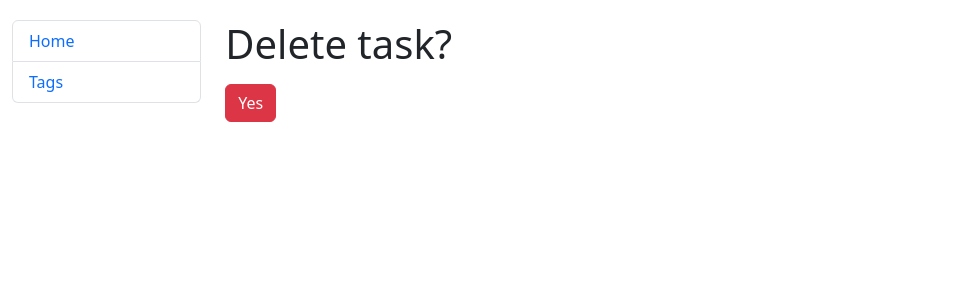
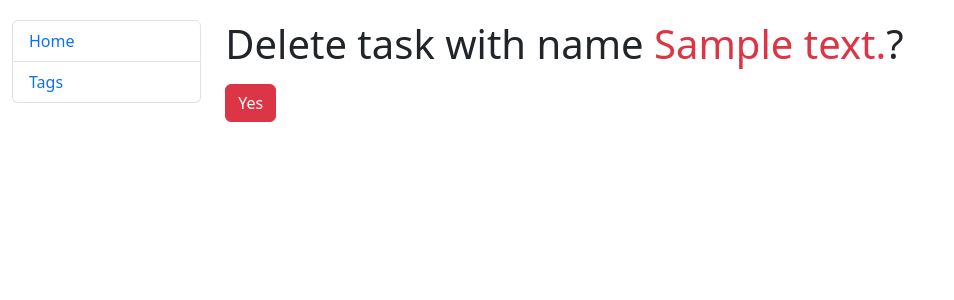
Before and after one commit to zave52/to-do_list, a Django app: page /delete/1/ in a window 1280 px wide. Shown: the top 300 px of the page, without its empty margins (0-954 px from the left). Run offline with Django 5.2, Linux system fonts and the light colour scheme; tables that the repository leaves empty hold one stand-in row (values such as "Sample post").

Commit message:
add name in confirm delete templates

```diff
--- a/templates/app/tag_confirm_delete.html
+++ b/templates/app/tag_confirm_delete.html
@@ -1,7 +1,7 @@
 {% extends 'base.html' %}
 
 {% block content %}
-  <h1 class="mb-3">Delete tag?</h1>
+  <h1 class="mb-3">Delete tag with name <span class="text-danger">{{ tag.name }}</span>?</h1>
   <form action="" method="post" novalidate>
     {% csrf_token %}
     <input type="submit" value="Yes" class="btn btn-danger">
--- a/templates/app/task_confirm_delete.html
+++ b/templates/app/task_confirm_delete.html
@@ -1,7 +1,7 @@
 {% extends 'base.html' %}
 
 {% block content %}
-  <h1 class="mb-3">Delete task?</h1>
+  <h1 class="mb-3">Delete task with name <span class="text-danger">{{ task.content }}</span>?</h1>
   <form action="" method="post" novalidate>
     {% csrf_token %}
     <input type="submit" value="Yes" class="btn btn-danger">
```
